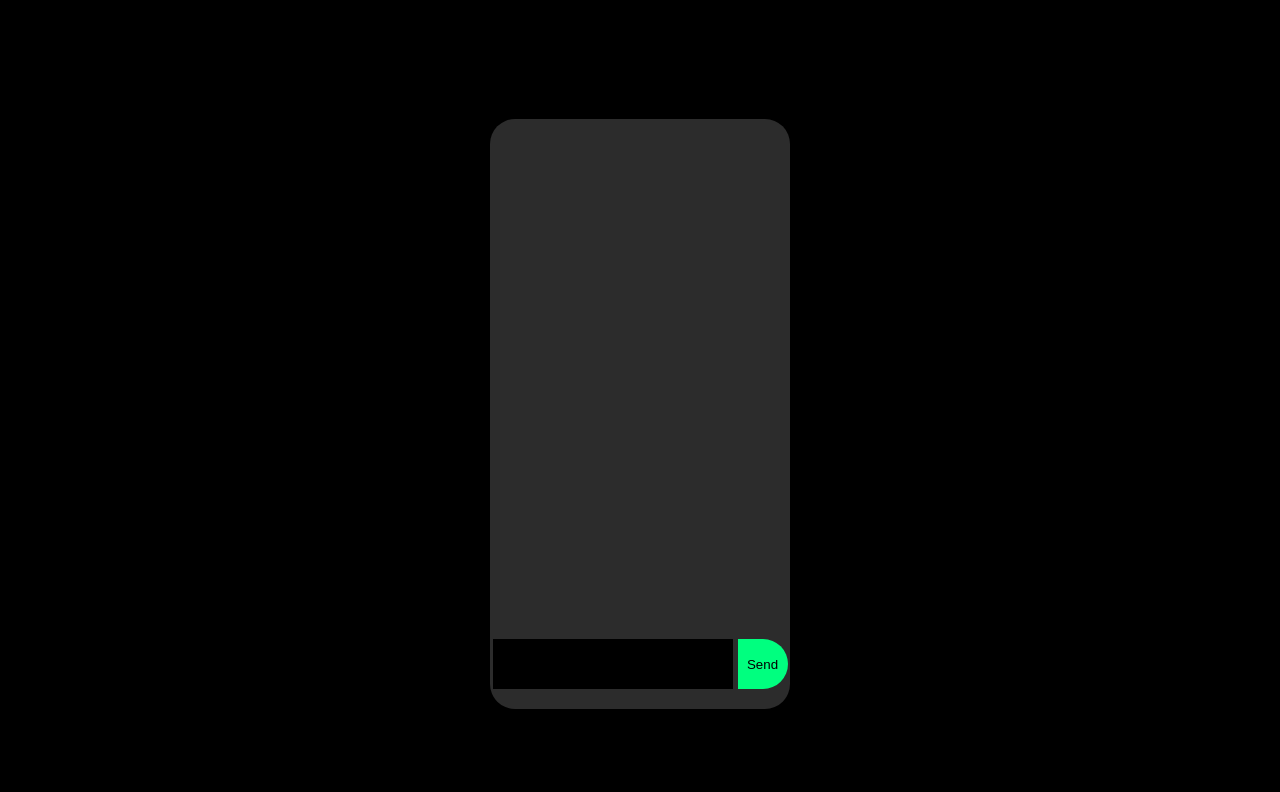
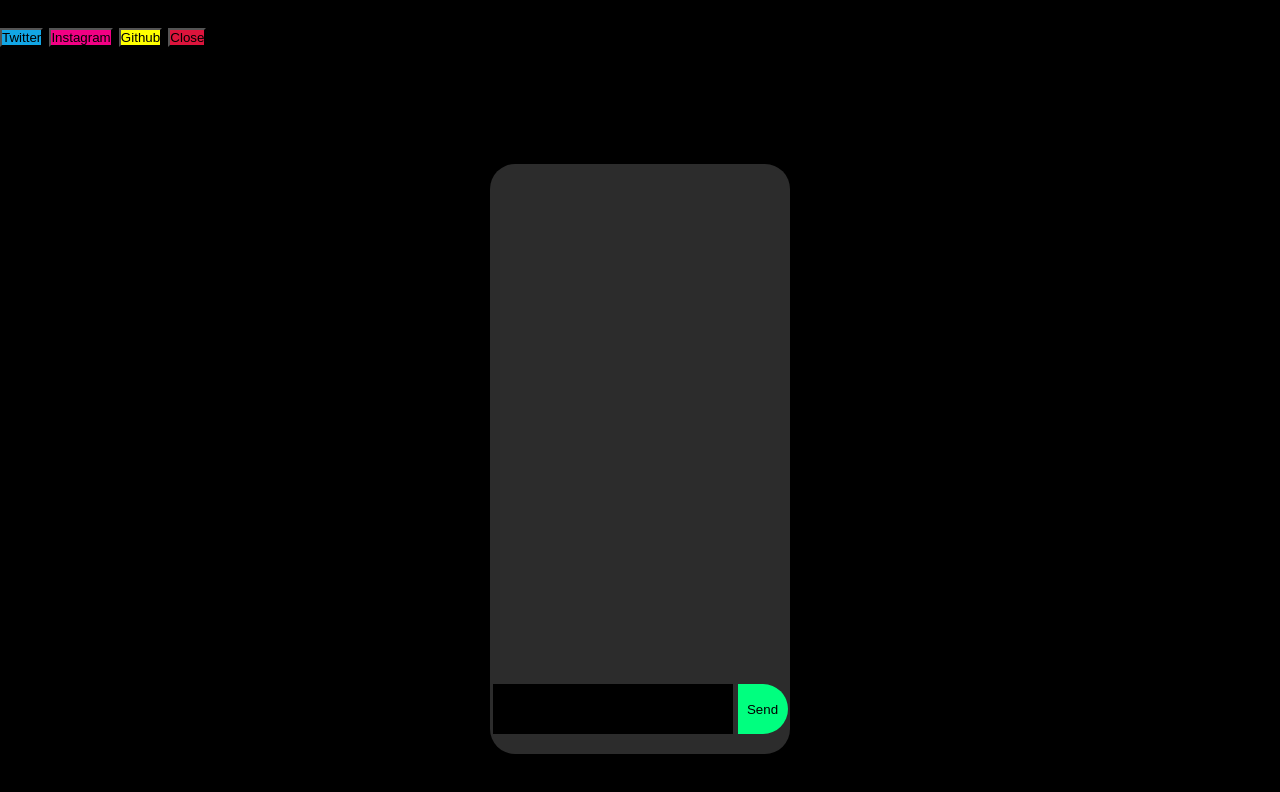
Before and after one commit to Liveios/chatbot, a plain HTML site: page index.html in a window 1280 px wide. Shown: the part 66-858 px from the top of the page. Drawn offline with Linux system fonts and the light colour scheme.

Commit message:
changed instagram nav button color

```diff
--- a/src/css/robot.css
+++ b/src/css/robot.css
@@ -28,19 +28,6 @@
 
 .header h1 {
     margin-left: 10px;
-}
-
-.nav {
-    width: 0%;
-    overflow-x: hidden;
-    position: fixed;
-    top: 0;
-    left: 0;
-    min-height: 100vh;
-    display: flex;
-    flex-direction: column;
-    align-items: center;
-    justify-content: center;
 }
 
 .menu {
@@ -160,7 +147,7 @@
 }
 
 .nav_button,
-.learn_button {
+{
     margin: 5px;
     width: 150px;
     height: 50px;
@@ -172,8 +159,9 @@
     background-color: rgb(18, 166, 229)
 }
 
+
 .instagram {
-    background-color: rgb(138, 58, 185),
+    background-color: #f20084; color:black;
 }
 
 .github {
```
